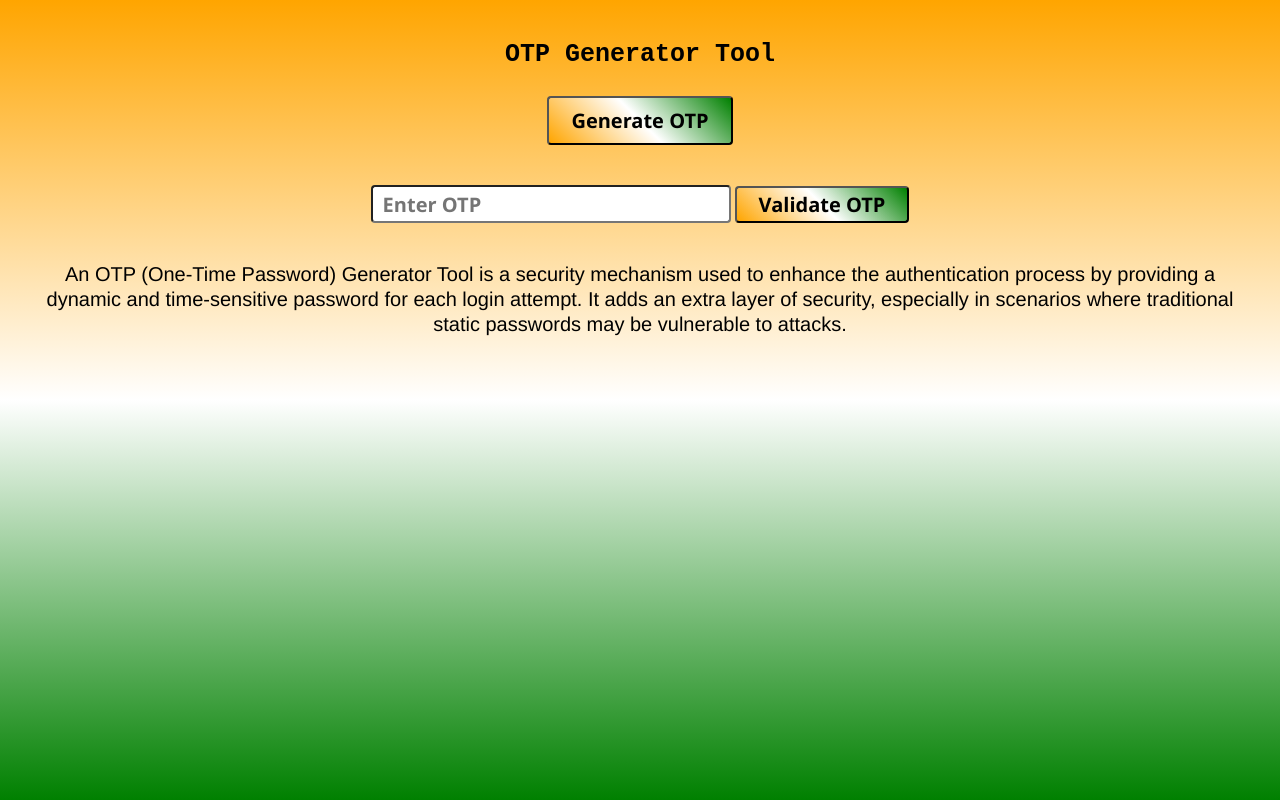
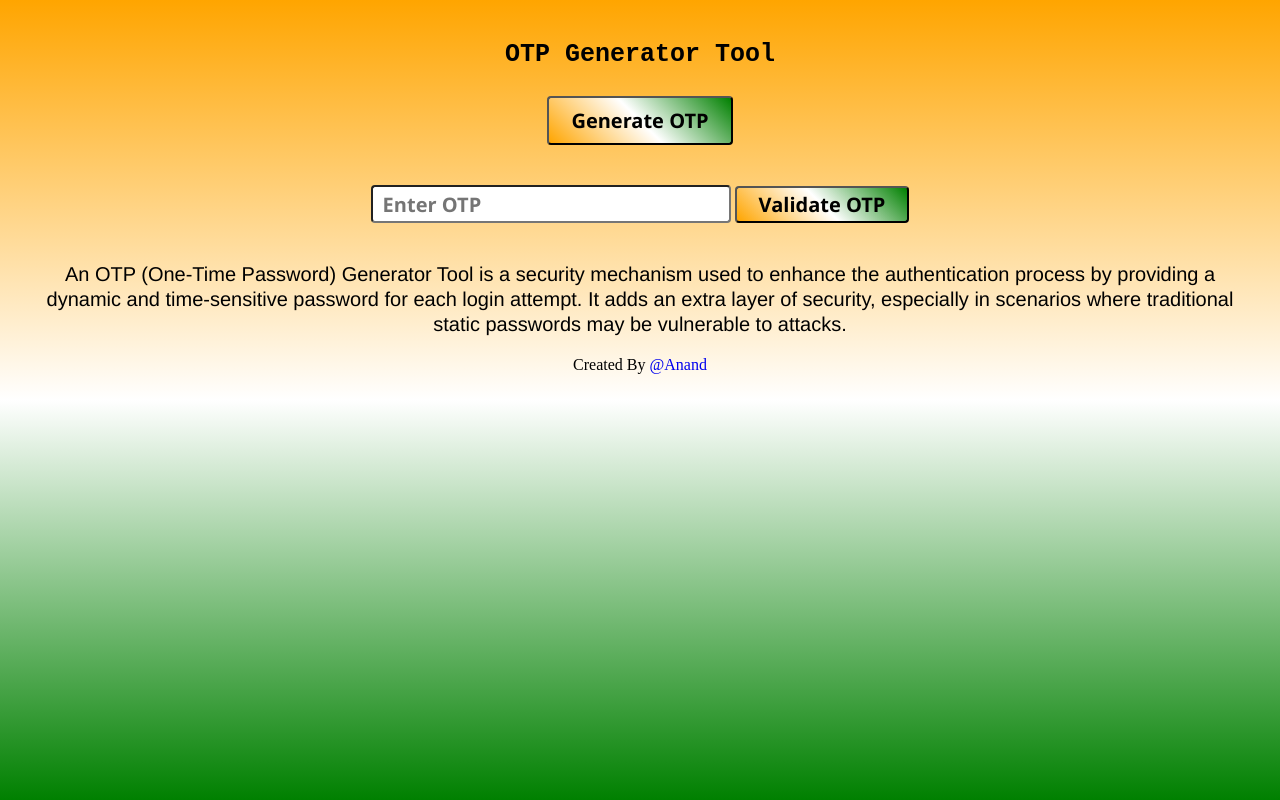
Before and after one commit to anand8126/OTP_Generater_Tool, a plain HTML site: page index.html in a window 1280 px wide. Drawn offline with Linux system fonts and the light colour scheme.

Commit message:
Description of your changes

```diff
--- a/index.html
+++ b/index.html
@@ -23,6 +23,9 @@
         <div>
             <p class="about">An OTP (One-Time Password) Generator Tool is a security mechanism used to enhance the authentication process by providing a dynamic and time-sensitive password for each login attempt. It adds an extra layer of security, especially in scenarios where traditional static passwords may be vulnerable to attacks.</p>
         </div>
+        <div>
+            Created By  <a href="https://www.linkedin.com/in/anand-prakash-chaudhary-7788b6203/" target="_blank">@Anand</a>
+        </div>
 
     </div>
 
--- a/style.css
+++ b/style.css
@@ -73,3 +73,6 @@ p.about {
     font-family: 'Franklin Gothic Medium', 'Arial Narrow', Arial, sans-serif;
     font-weight: 300;
 }
+a{
+    text-decoration: none;
+}
```
